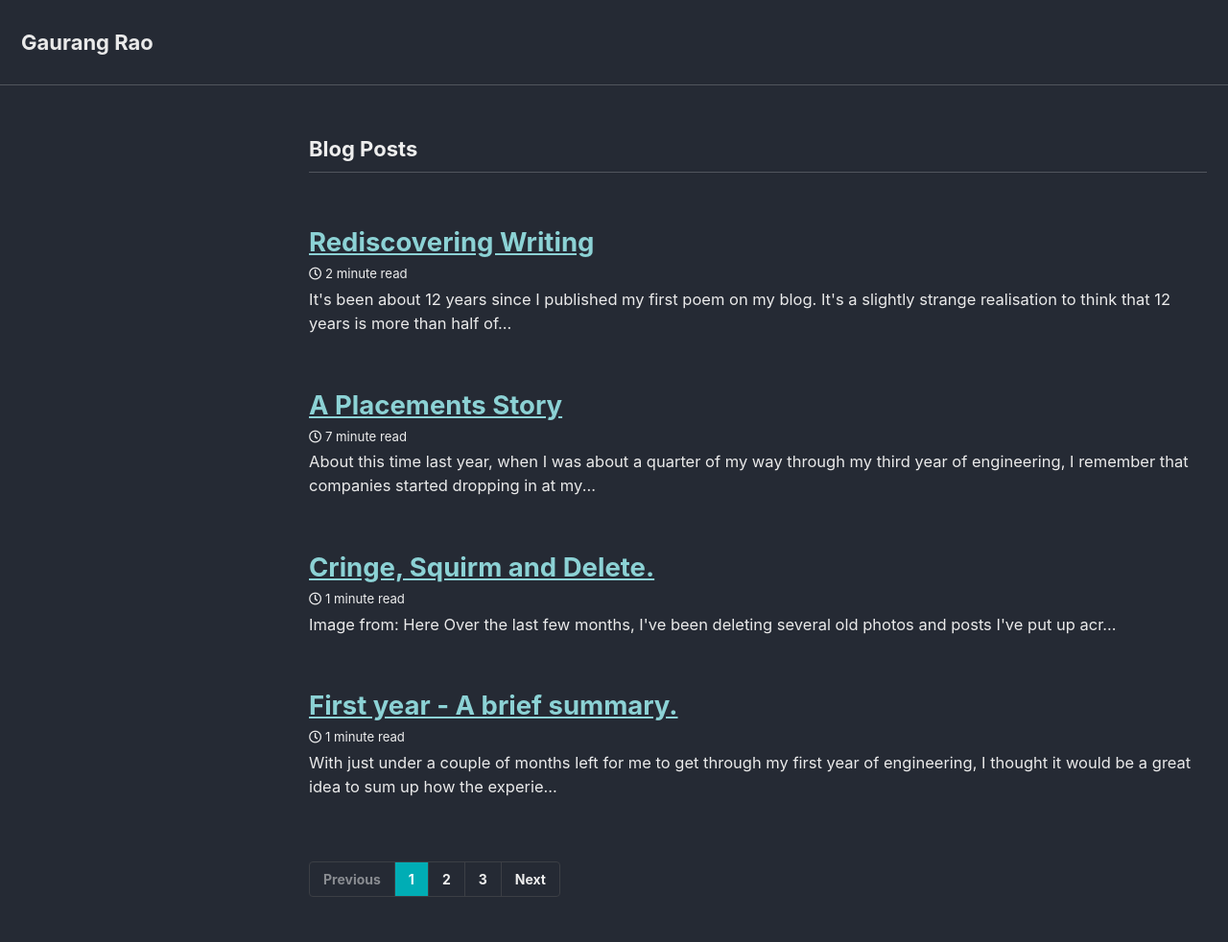
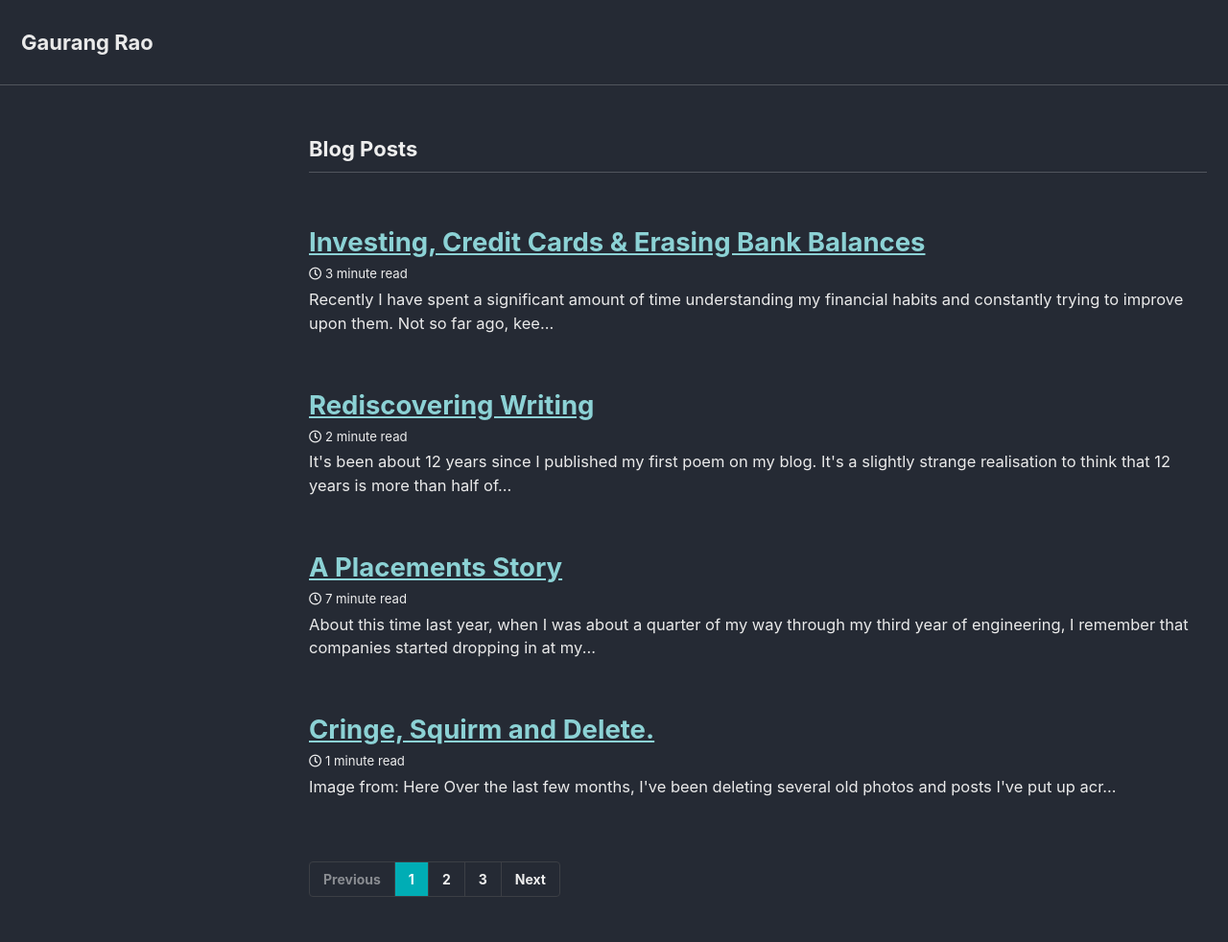
Before and after one commit to gaupeng/gaupeng.github.io, a Jekyll site: the page built from blog/index.html, in a window 1280 px wide. Shown: the whole page at 96% size. Built offline with Jekyll 4.4.1, drawn with Linux system fonts in a browser that asks for light colours; cached includes are drawn as plain includes; the list of posts is cut into pages by our own code; some of the changed lines change nothing that is shown.

Commit message:
New Post!
Signed-off-by: Gaurang Rao <gaurang.r.rao@gmail.com>

```diff
--- a/_posts/2021-12-22-rediscovering-writing.html
+++ b/_posts/2021-12-22-rediscovering-writing.html
@@ -13,8 +13,8 @@ tags:
 </p>
 <p>
     Just the other day, during a much needed cleaning session monitored by my mother's stern looks, while organising a
-    book shelf that hangs right above my bed, I was taken back in time, to the several hours I would spend everyday
-    poring over books andcomics, as a young boy, perhaps one of the reasons that led me to writing in the first place.
+    book shelf that hangs right above my bed reminded me of the several hours I would spend everyday pouring over books
+    or comics, as a young boy, perhaps one of the reasons that led me to writing in the first place.
 </p>
 <p>
     It makes me a little sad to say that over the past few years this dedication towards writing (and reading too) has
@@ -22,7 +22,7 @@ tags:
     reason I can point at for this to happen, but I do realise that as I have grown older, I have noticed this across a
     lot (if not all) of my hobbies. When distant family or a friend I haven't spoken to in a while asks me how my blog
     or writing is, it usually ashames me to tell them I haven't added anything to my blog since the last time they asked
-    me this.
+    me this. 2021 was the first year since 2010
 </p>
 <p>
     I turned 22 this year, and when I look back at the 11-year-old eager, excited and innocent boy who'd hop on to a
@@ -40,3 +40,4 @@ tags:
     If you're reading this and it has been a while since you pursued your hobbies, maybe this can serve you as a
     reminder to work on the same.
 </p>
+</p>
--- /dev/null
+++ b/_posts/2022-01-06-investing-credit-cards-&-bank-balances.html
@@ -0,0 +1,50 @@
+---
+layout: single
+title: Investing, Credit Cards & Erasing Bank Balances
+author: Gaurang Rao
+tags:
+---
+<p>
+    Recently I have spent a significant amount of time understanding my financial habits and constantly trying to
+    improve upon them. Not so far ago, keeping your salary hush-hush and putting your money in the highest returning
+    fixed deposits were the norm. Lately, however, the introduction of applications that offer investing without the
+    need of a human broker and a plethora of information to help amateurs get into the world of stocks and crypto has
+    encouraged (from what I've seen), a lot more people to delve into the world of investment. Even my mother, who
+    otherwise is constantly teased by my sister and me for being from the age of dinosaurs, has started to dabble in
+    equity investing.
+</p>
+
+<p>
+    The growing craze behind FIRE (Financial Independence, Retire Early), is pushing a lot more young investors onto the
+    market, and aggressive investors too. I have often come across the invest first, spend later strategy to ensure that
+    you're investing regularly, however, recent developments have allowed me to slightly modify this strategy. I have
+    observed, I prefer to put most of my money in some sort of equity investment within a few days of being credited my
+    salary, and survive the rest of the month sparingly off of a credit card. As I see it, whenever my money is invested
+    I tend to forget it as a part of the money I have and think of it as money spent. The constant reminder to pay my
+    credit card bill throughout the rest of the month also ensures I'm not too lavish about my spending after, as it
+    means I can't invest as much in the following month.
+</p>
+
+<p>
+    Seeing your money grow is always positive reinforcement, and sure, there's a lot of research to be done before
+    wiping out your bank balance, but I have found my method of invest first, evade spending (perhaps it's a popular
+    strategy with a lot of people) quite effective in making sure I'm prudent on financial matters. The reliability
+    provided by free credit cards that require no more than a mobile application, and the impressive experience of
+    investing from the comfort of my mobile have made me constantly follow my invest first, evade spending strategy.
+    Again, on a personal basis, I have been extremely lucky so far, and in most cases, I have seen the small, short-term
+    advantages of investing, and if anybody were to ask me if it's a good idea to start investing, I'd recommend them to
+    erase their bank balance too (clearly I'm not a financial advisor), if you can handle the risk that tags along with
+    it.
+</p>
+
+<p>
+    It is estimated that less than 5% of India invests, (this was less than 2% if we go back a few more years), and only
+    recently have we seen the wheels starting turning a bit more quickly. Being fortunate enough to have been around my
+    dad (who introduced me to investing), and a handful of friends who fiddle in the world of investment, I often feel
+    obliged to encourage others to do the same. I'm often surprised by friends and people who tell me they haven't
+    gotten on this ship of investing yet since a lot of the media I follow online is now almost always related to
+    investing. If you are reading this, and you too haven't gotten around to experiencing the possible yields of
+    investing, I highly recommend you pick up a book or two or join an online course to begin your journey of sinking
+    your bank account balance. Edit: Today, a lot of really good content comes by free, and is usually just a quick
+    search away, so you can always look at that too!
+</p>
```
